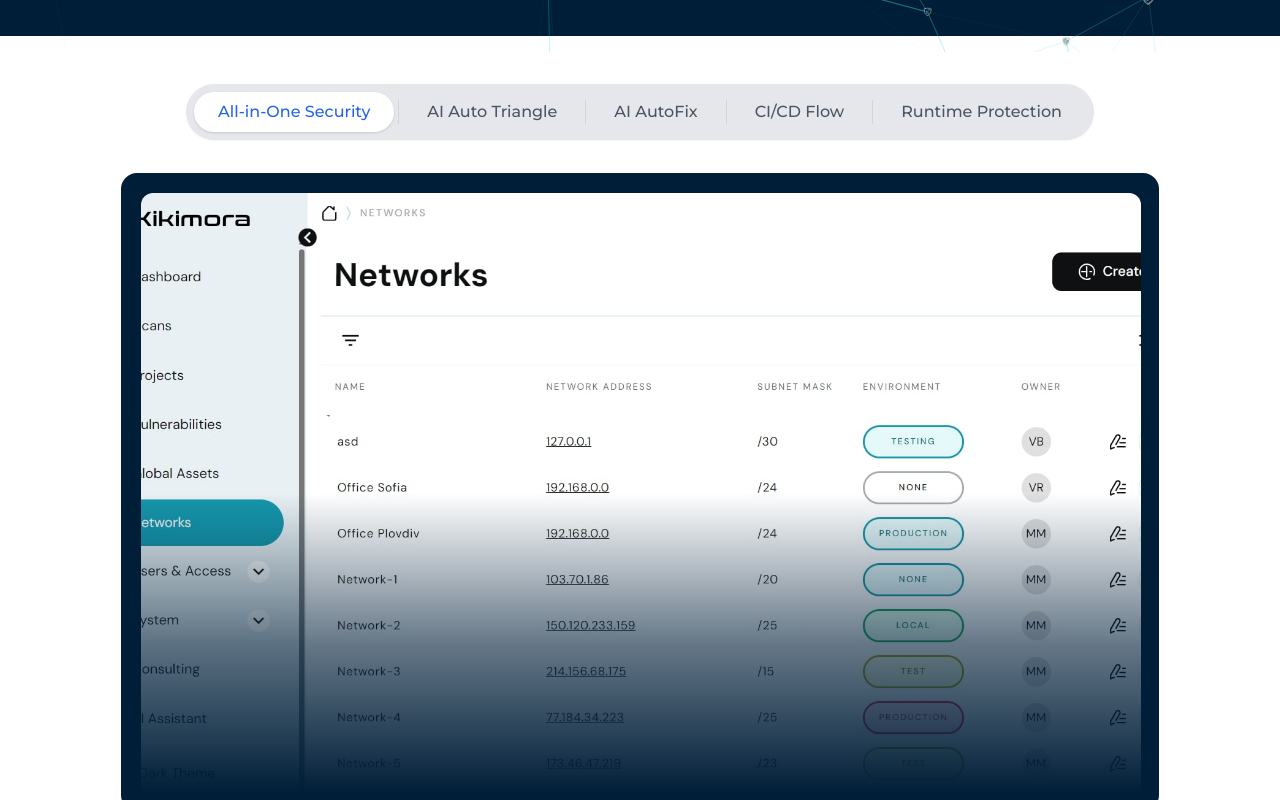
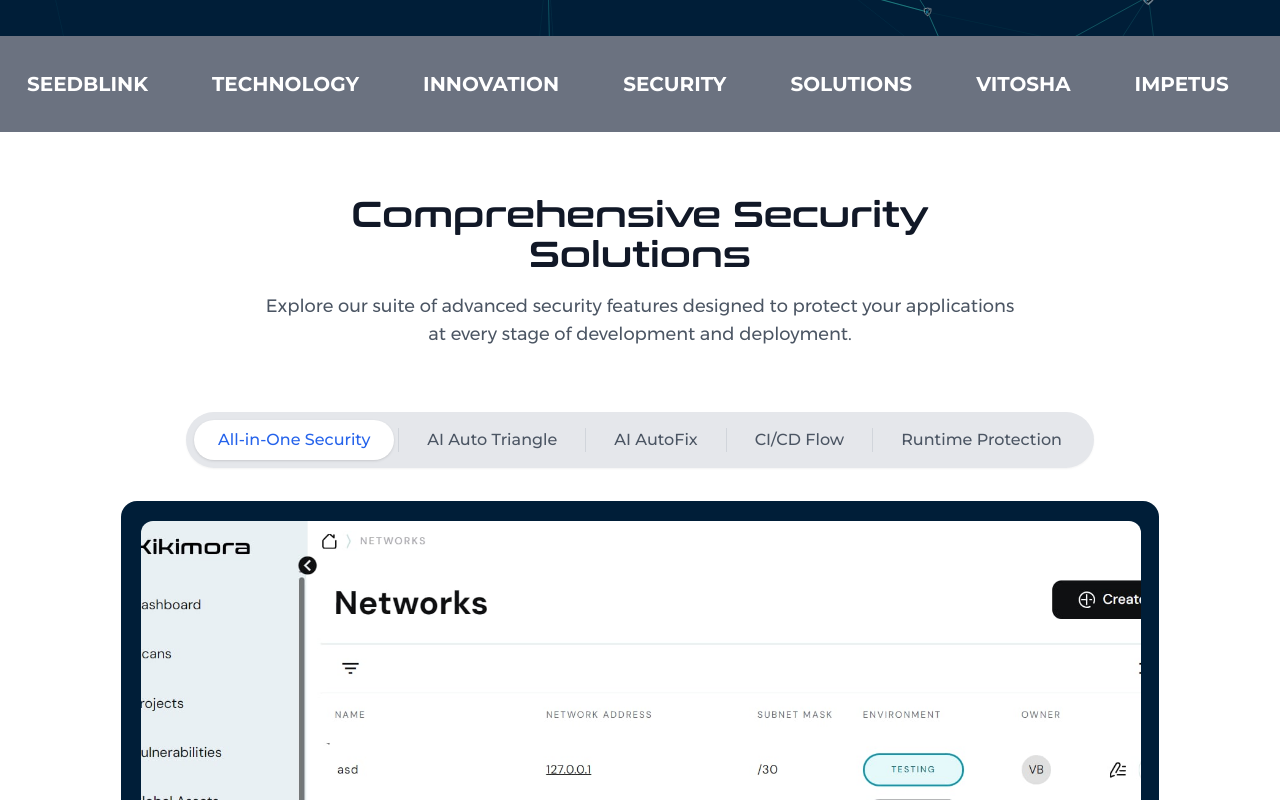
Before and after one commit to NikolaSirakov3/Kikimora-website, a React (Vite) app: page / in a window 1280 px wide. Shown: the part 660-1460 px from the top of the page. Built offline with nearby package versions, Linux system fonts and the light colour scheme.

Commit message:
Refactor App component layout by removing Clients component and adjusting the order of ImageSwitcher and SoCyberPodcast; enhance ImageSwitcher with a new header section for improved clarity and engagement.

```diff
--- a/src/App.tsx
+++ b/src/App.tsx
@@ -7,7 +7,6 @@
 import { Benefits } from "@/components/home/Benefits";
 import { Developers } from "@/pages/Developers";
 import { DevelopersCaseStudy } from "@/components/home/DevelopersCaseStudy";
-import { Clients } from "@/components/home/Clients";
 import { ScrollingClients } from "@/components/home/ScrollingClients";
 import { SecurityEfficiency } from "@/components/home/SecurityEfficiency";
 import { Newsletter } from "@/components/home/Newsletter";
@@ -40,17 +39,16 @@
               element={
                 <>
                   <Hero />
+                  <ScrollingClients />
                   <ImageSwitcher />
-                  <ScrollingClients />
                   <Benefits />
                   <DevelopersCaseStudy />
-                  <Clients />
                   <SecurityEfficiency />
                   <Testimonials />
                   <RequestDemo />
                   <Blog />
+                  <PlatformSection />
                   <SoCyberPodcast />
-                  <PlatformSection />
                   <GetInTouch />
                   <Newsletter />
                 </>
--- a/src/components/home/ImageSwitcher.tsx
+++ b/src/components/home/ImageSwitcher.tsx
@@ -20,6 +20,17 @@
   return (
     <section className="py-4 px-4 bg-white">
       <div className="flex flex-col items-center gap-8 bg-white pb-8 max-w-[1200px] mx-auto rounded-lg relative z-2">
+        {/* Header Section */}
+        <div className="text-center max-w-3xl mx-auto mt-12">
+          <h1 className="text-4xl font-bold text-gray-900 mb-4">
+            Comprehensive Security Solutions
+          </h1>
+          <p className="text-lg text-gray-600 font-montserrat">
+            Explore our suite of advanced security features designed to protect
+            your applications at every stage of development and deployment.
+          </p>
+        </div>
+
         {/* Image switcher text links */}
         <div className="flex justify-center items-center bg-gray-200 rounded-full p-2 mt-8 shadow-sm">
           {imageOptions.map((option, idx) => (
```
